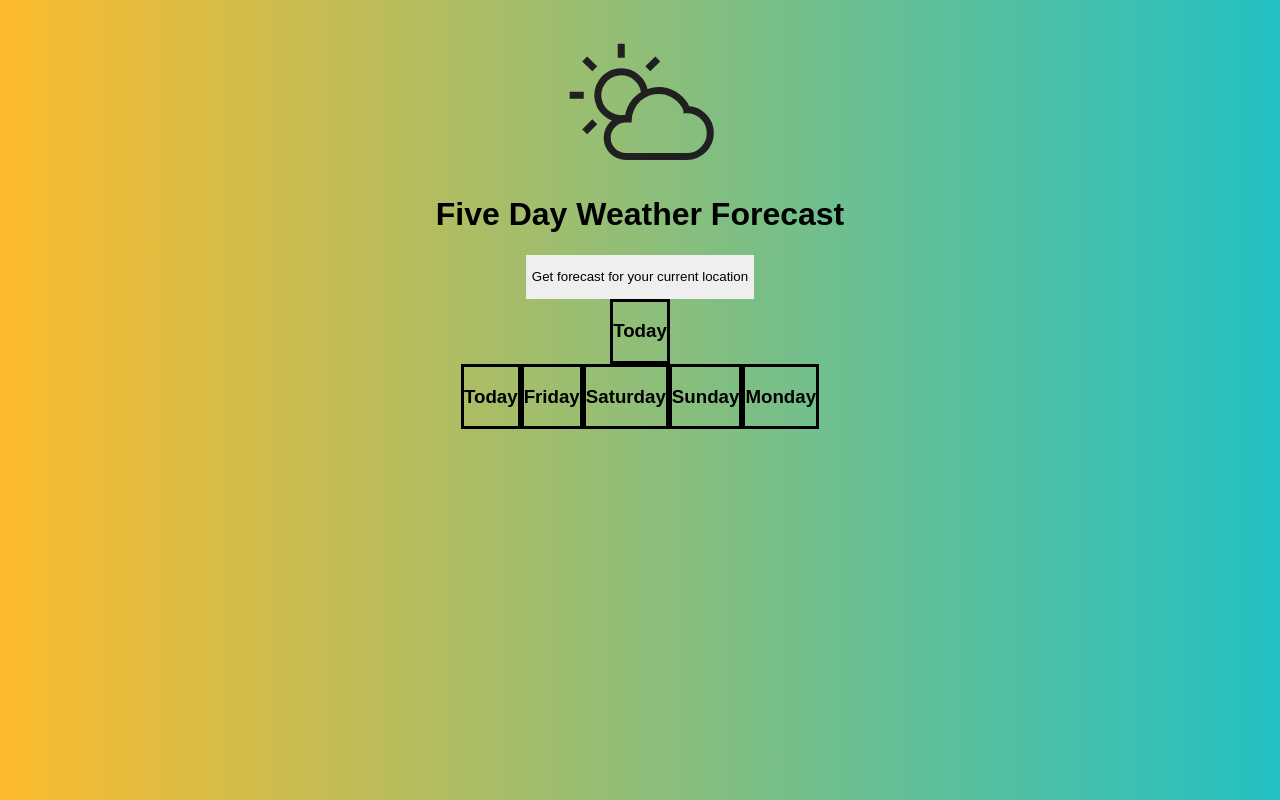
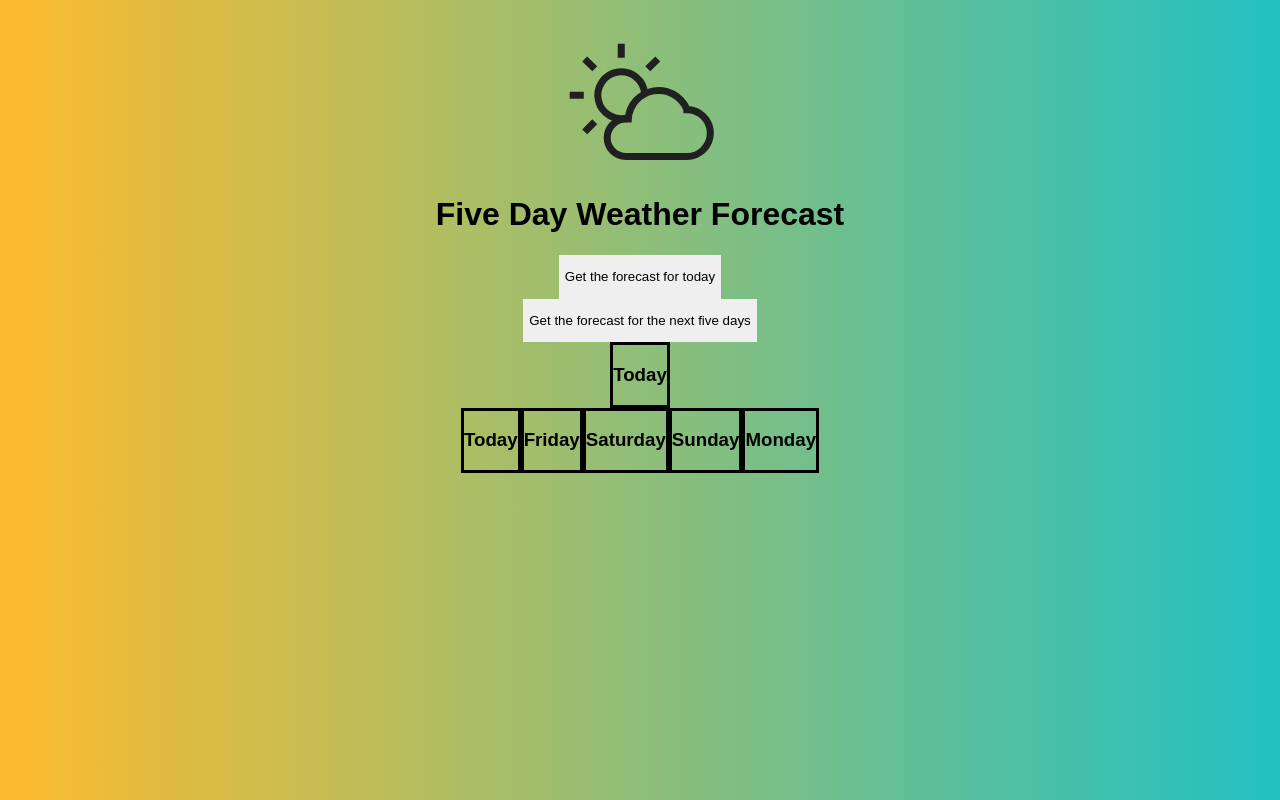
Before and after one commit to dombrant/weather-app, a React (Vite) app: page / in a window 1280 px wide. Built offline with nearby package versions, Linux system fonts and the light colour scheme.

Commit message:
changed LocationButton to ForecastButton

```diff
--- a/package.json
+++ b/package.json
@@ -10,6 +10,7 @@
   "author": "Dominic Brant",
   "license": "MIT",
   "dependencies": {
+    "@reach/router": "^1.3.4",
     "react": "^17.0.1",
     "react-dom": "^17.0.1"
   },
--- a/src/components/App.js
+++ b/src/components/App.js
@@ -1,6 +1,7 @@
 import React, { useState, useEffect } from "react";
+import { Router, Link } from "@reach/router";
 import Header from "./Header";
-import LocationButton from "./LocationButton";
+import ForecastButton from "./ForecastButton";
 import TodaysForecast from "./TodaysForecast";
 import FiveDayForecast from "./FiveDayForecast";
 
@@ -35,7 +36,8 @@ const App = () => {
   return (
     <div>
       <Header />
-      <LocationButton getLocation={getLocation} />
+      <ForecastButton getLocation={getLocation} text={"today"} />
+      <ForecastButton getLocation={getLocation} text={"the next five days"} />
       <TodaysForecast />
       <FiveDayForecast />
     </div>
--- /dev/null
+++ b/src/components/ForecastButton.js
@@ -0,0 +1,11 @@
+import React from "react";
+
+const ForecastButton = ({ getLocation, text }) => {
+  return (
+    <button onClick={() => getLocation()}>
+      <p> Get the forecast for {text} </p>
+    </button>
+  );
+};
+
+export default ForecastButton;
--- a/src/components/LocationButton.js
+++ /dev/null
@@ -1,11 +0,0 @@
-import React from "react";
-
-const LocationButton = ({ getLocation }) => {
-  return (
-    <button onClick={() => getLocation()}>
-      <p> Get forecast for your current location </p>
-    </button>
-  );
-};
-
-export default LocationButton;
```
Also changed, not shown: 1 other file (tests, documents, lock files or other folders).
